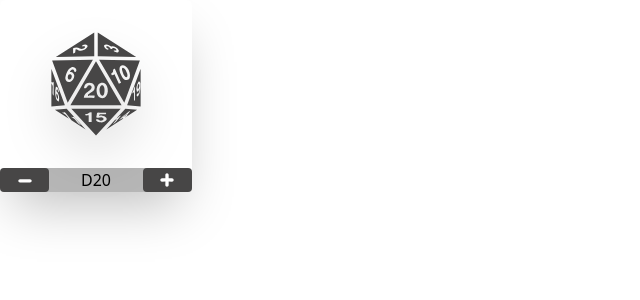
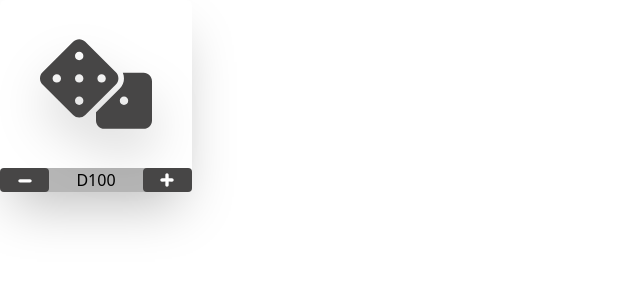
Before and after one commit to DaviD4Chirino/tira-el-dado, a React (Vite) app: page / in a window 1280 px wide. Shown: the top 300 px of the page, without its empty margins (0-640 px from the left). Built offline with nearby package versions, Linux system fonts and the light colour scheme.

Commit message:
added DieIcon

```diff
--- a/src/App.tsx
+++ b/src/App.tsx
@@ -1,12 +1,10 @@
 import "./App.css";
-import DieRollAnimation from "./components/atoms/DieRollAnimation";
 import Die from "./components/molecules/Die";
-import RollDialog from "./components/molecules/RollDialog";
 
 function App() {
   return (
-    <section>
-      <Die />
+    <section className="container">
+      <Die faces={100} />
     </section>
   );
 }
--- /dev/null
+++ b/src/components/atoms/DieIcon.tsx
@@ -0,0 +1,42 @@
+import {
+  GiD4 as D4,
+  GiPerspectiveDiceSixFacesSix as D6,
+  GiDiceEightFacesEight as D8,
+  GiD10 as D10,
+  GiD12 as D12,
+  GiDiceTwentyFacesTwenty as D20,
+} from "react-icons/gi";
+
+import { FaDice as DAny } from "react-icons/fa";
+import { IconBaseProps } from "react-icons";
+
+export default function DieIcon({
+  faces,
+  iconProps,
+}: {
+  faces: number;
+  iconProps?: IconBaseProps;
+}) {
+  switch (faces) {
+    case 4:
+      return <D4 {...iconProps} />;
+
+    case 6:
+      return <D6 {...iconProps} />;
+
+    case 8:
+      return <D8 {...iconProps} />;
+
+    case 10:
+      return <D10 {...iconProps} />;
+
+    case 12:
+      return <D12 {...iconProps} />;
+
+    case 20:
+      return <D20 {...iconProps} />;
+
+    default:
+      return <DAny {...iconProps} />;
+  }
+}
--- a/src/components/molecules/Die.tsx
+++ b/src/components/molecules/Die.tsx
@@ -10,8 +10,11 @@ import {
   MouseEventHandler,
   useState,
 } from "react";
+
 import { clamp } from "../../utils";
-export default function Die() {
+import DieIcon from "../atoms/DieIcon";
+
+export default function Die({ faces }: dieProps) {
   const [diceCounter, setDiceCounter] = useState(1);
 
   return (
@@ -25,8 +28,12 @@ export default function Die() {
           variant: "text",
         }}
         trows={diceCounter}
+        faces={faces}
       >
-        <D20 className="size-20 sm:size-28 drop-shadow-2xl" />
+        <DieIcon
+          faces={faces}
+          iconProps={{ className: "size-20 sm:size-28 drop-shadow-2xl" }}
+        />
       </RollDialog>
 
       <DieControls
@@ -37,7 +44,7 @@ export default function Die() {
           setDiceCounter(clamp(diceCounter + 1, 1, 99));
         }}
       >
-        <DieTitle faces={20} totalDices={diceCounter} />
+        <DieTitle faces={faces} totalDices={diceCounter} />
       </DieControls>
     </div>
   );
--- a/src/components/molecules/RollDialog.tsx
+++ b/src/components/molecules/RollDialog.tsx
@@ -8,11 +8,12 @@ export default function RollDialog({
   children,
   dialogProps = { open: false },
   buttonProps,
-  trows = 3,
+  trows = 1,
+  faces,
 }: rollDialogProps) {
   const [open, setOpen] = useState(false);
   const [result, setResult] = useState(0);
-  const [rolls, setRolls] = useState<number[]>(populateRolls(trows, 20));
+  const [rolls, setRolls] = useState<number[]>(populateRolls(trows, faces));
 
   function handleClickOpen() {
     setOpen(true);
@@ -25,7 +26,7 @@ export default function RollDialog({
 
   useEffect(() => {
     if (open) {
-      setRolls(populateRolls(trows, 20));
+      setRolls(populateRolls(trows, faces));
     }
 
     return () => {};
@@ -53,7 +54,7 @@ export default function RollDialog({
               {/* 1400 */}
               {result > -1 && (
                 <DieRollAnimation
-                  faces={20}
+                  faces={faces}
                   value={result}
                   duration={800 + 200 * (rolls.length - 1)}
                 />
@@ -66,7 +67,7 @@ export default function RollDialog({
                   <>
                     <DieRollAnimation
                       value={roll}
-                      faces={20}
+                      faces={faces}
                       duration={800 + 200 * index}
                       key={index}
                       className="min-w-5"
--- a/src/types/types.d.ts
+++ b/src/types/types.d.ts
@@ -1,9 +1,14 @@
+type dieProps = {
+  faces: number;
+};
+
 type rollDialogProps = {
   children: any;
   dialogProps?: DialogProps;
   buttonProps?: ButtonProps;
   randomNumberProps?: randomNumberProps;
   trows?: number;
+  faces: number;
 };
 
 type randomNumberProps = {
```
